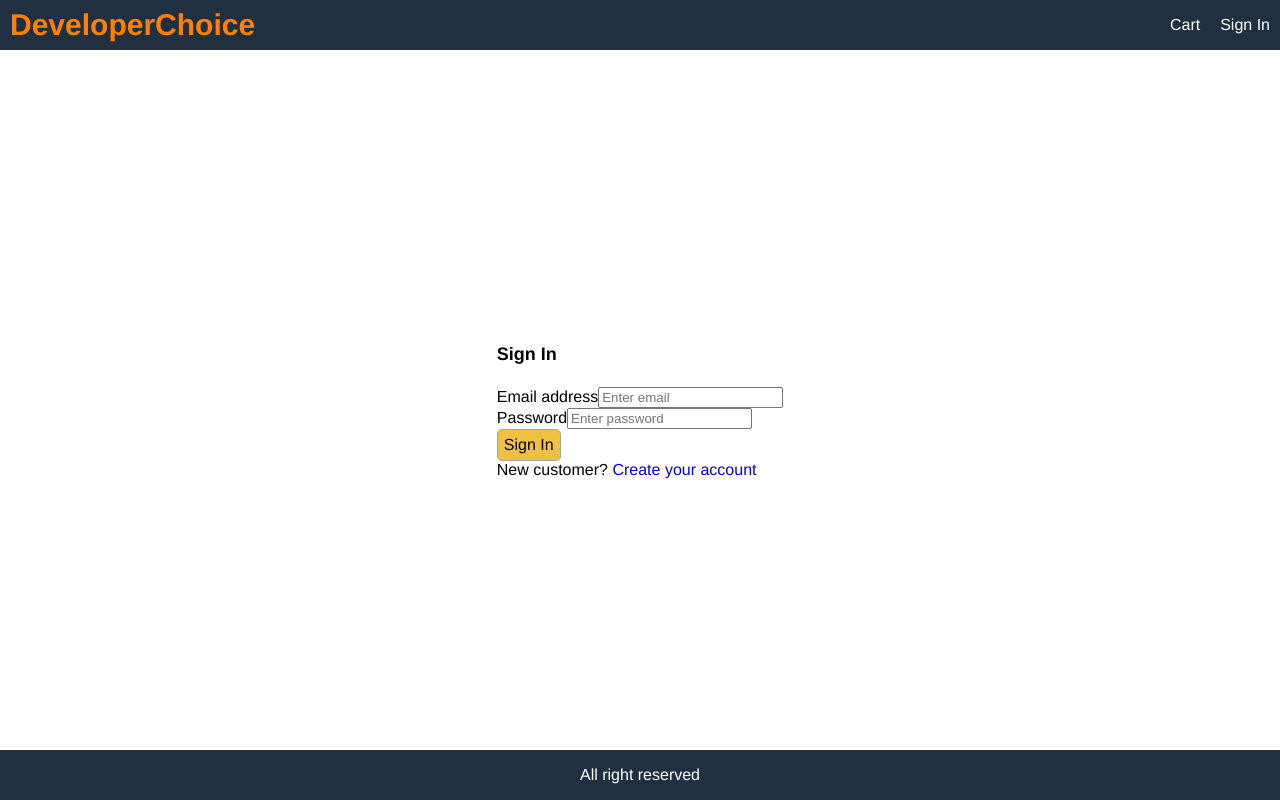
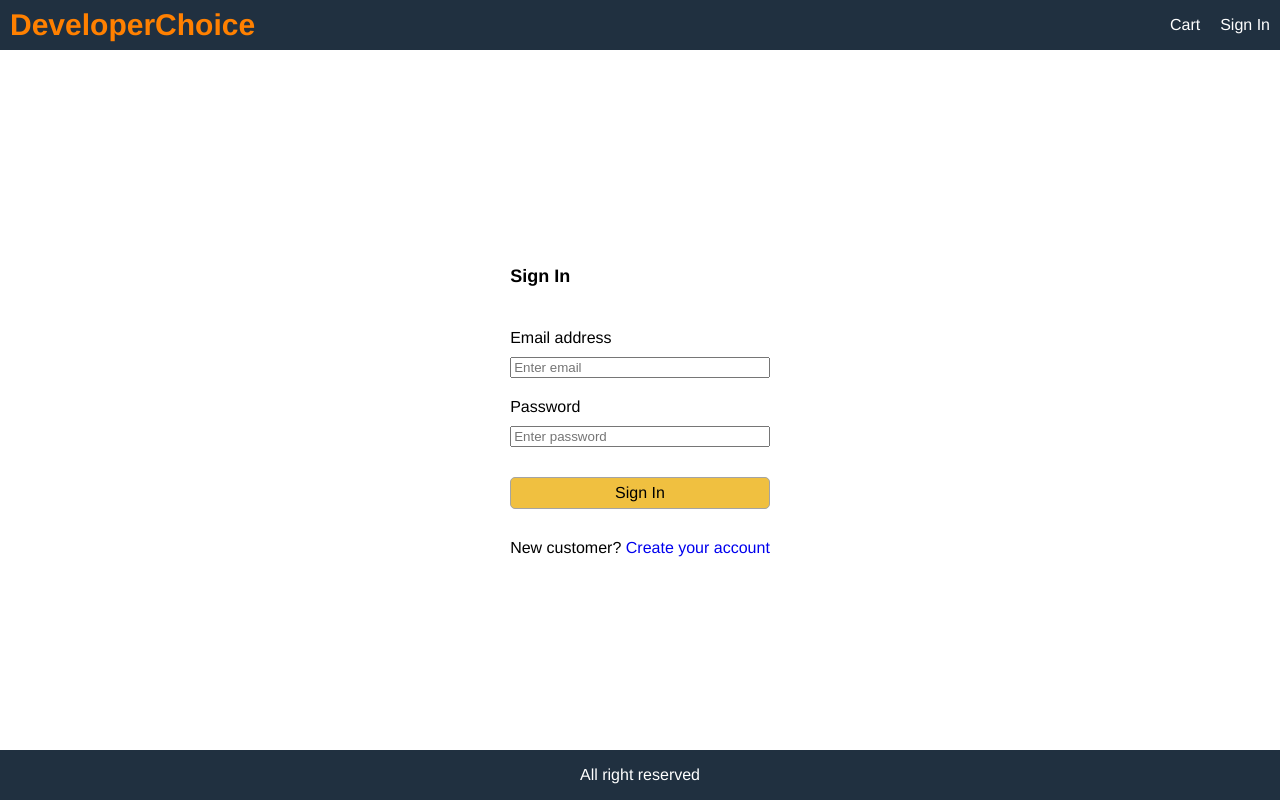
Before and after one commit to suvamsahoo/DevelopersChoice, a React (Create React App) app in the folder frontend/: page /signin in a window 1280 px wide. Built offline with nearby package versions, Linux system fonts and the light colour scheme.

Commit message:
UC18: add some style in SigninScreen component

```diff
--- a/frontend/src/index.css
+++ b/frontend/src/index.css
@@ -88,9 +88,6 @@ button {
   background-color: #f8f8f8;
   cursor: pointer;
 }
-input:hover,
-select:hover,
-textarea:hover,
 button:hover {
   border: 0.1rem #404040 solid;
 }
@@ -190,3 +187,18 @@ img.medium {
 .margin-5{
   margin: 5px;
 }
+
+/* Form */
+.form {
+  max-width: 60rem;
+  margin: 0 auto;
+}
+.form > div {
+  display: flex;
+  flex-direction: column;
+  margin: 1rem;
+}
+.form label {
+  margin: 1rem 0;
+  display: block;
+}
```
Also changed, not shown: frontend/src/screens/SigninScreen.js (line endings or trailing spaces).
